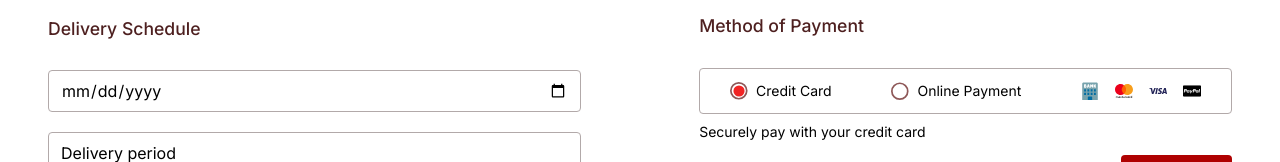
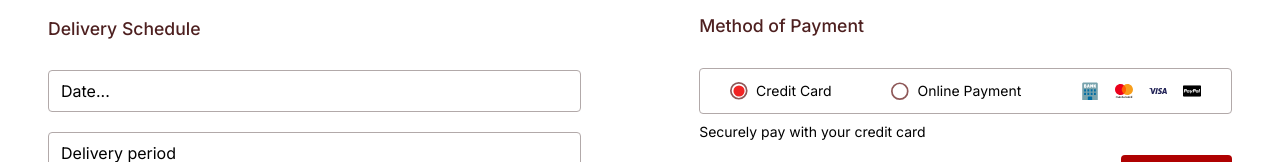
Before and after one commit to Emmadegreat/stage2-task, a Next.js app: page /checkout in a window 1280 px wide. Shown: the part 586-748 px from the top of the page. Built offline with nearby package versions, Linux system fonts and the light colour scheme.

Commit message:
codes optimized

```diff
--- a/src/app/checkout/page.tsx
+++ b/src/app/checkout/page.tsx
@@ -74,7 +74,7 @@ const Checkout = () => {
                     <section className=''>
                         <p className='text-[#4E2020] mt-3 mb-7 font-[500] text-[1.1rem]'>Delivery Schedule</p>
                         <input
-                            type="date"
+                            type="text"
                             name='date'
 
                             placeholder='Date...'
```
